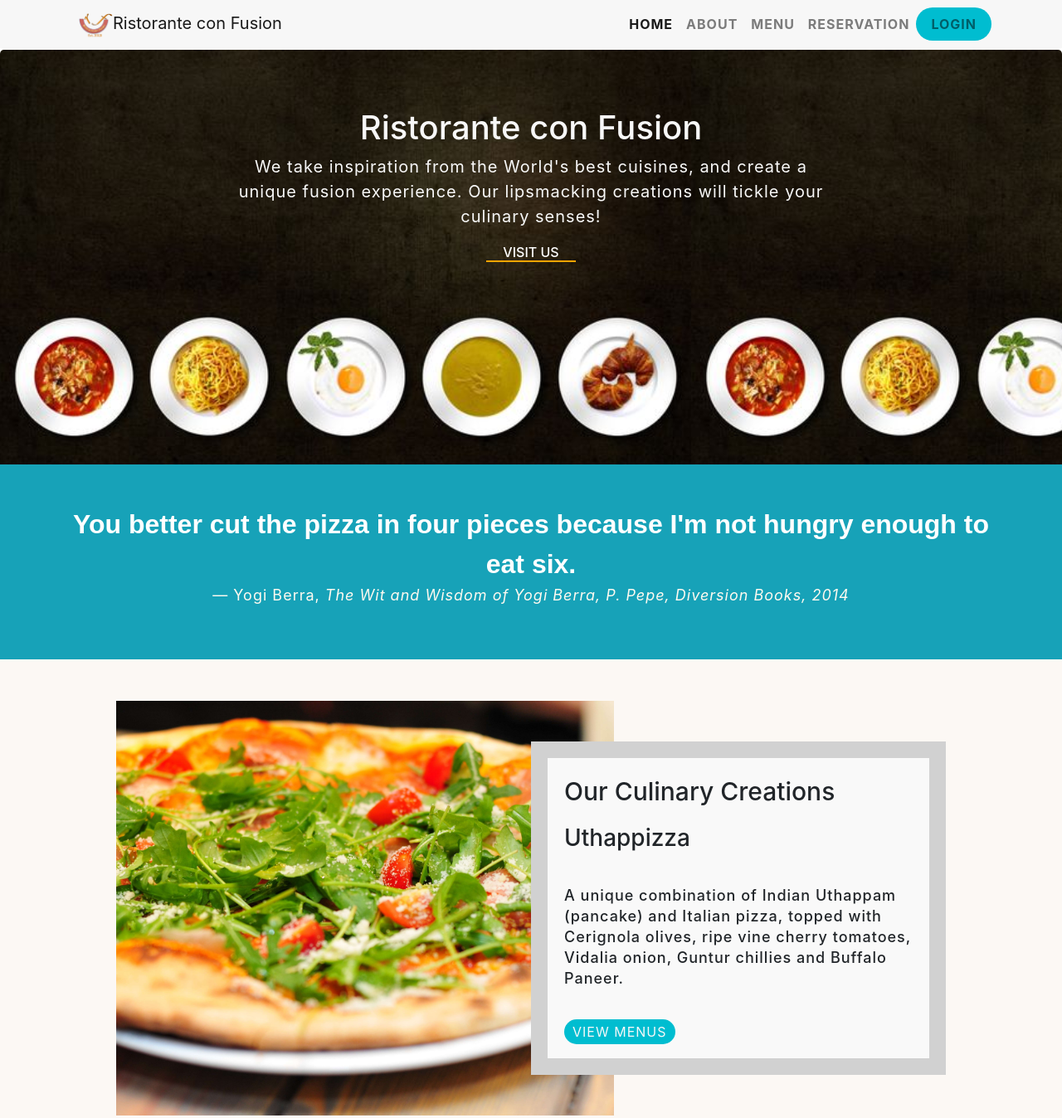
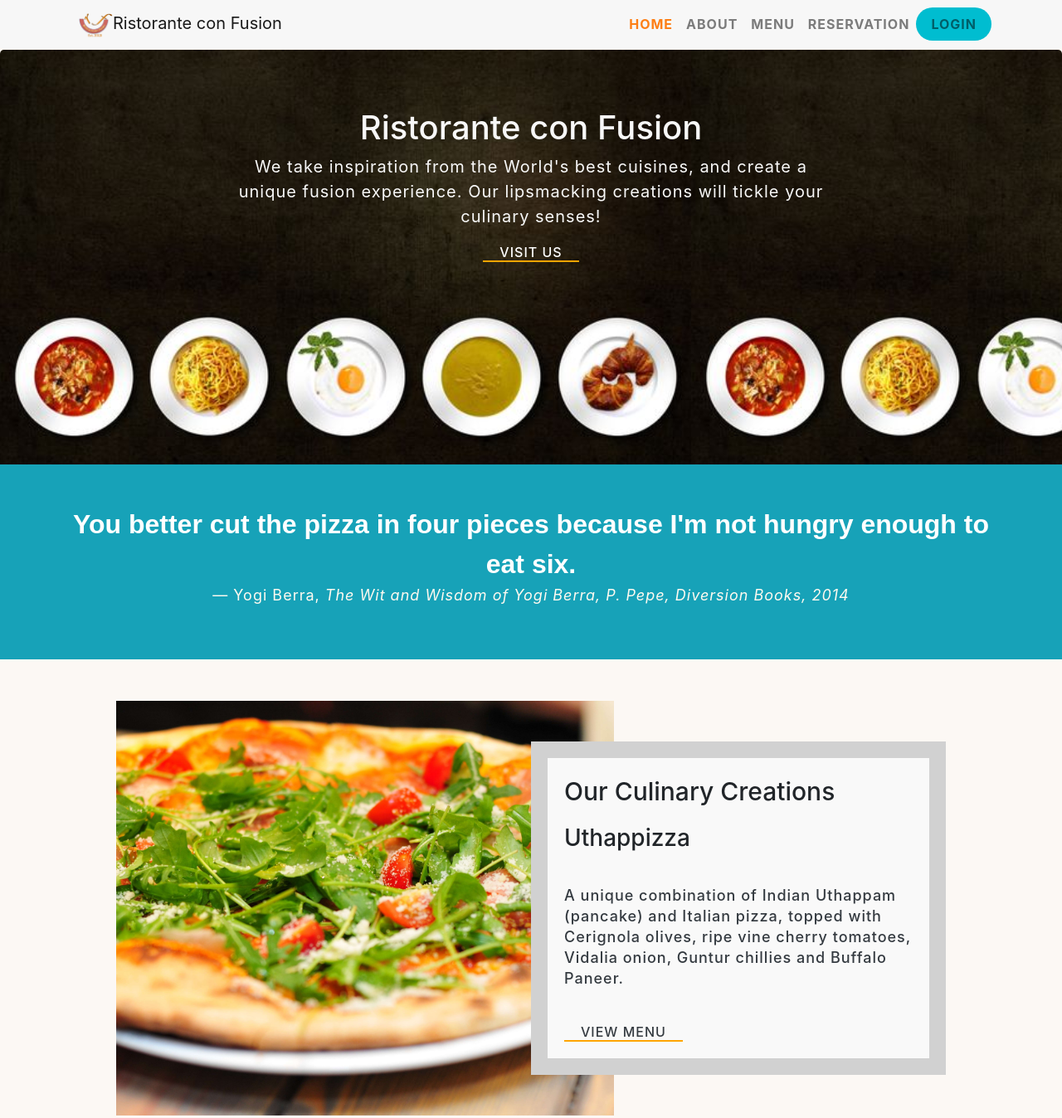
Before and after one commit to vk0808/conFusion, a website: page index.html in a window 1280 px wide. Shown: the top 1348 px of the page at 83% size. Drawn offline with nearby package versions, Linux system fonts and the light colour scheme.

Commit message:
modified nav-link, read-btn link style added body bg-color extended reserve modal width

```diff
--- a/css/styles.css
+++ b/css/styles.css
@@ -20,10 +20,14 @@ a:hover {
 	font-weight: 700;
     letter-spacing: 1px;
 }
+.nav-items.active .nav-link {
+	color: #fd7e14 !important;
+}
 /* Body */
 body{
 	padding-top: 60px;
 	z-index: 0;
+	background-color: #fcf8f4;
 }
 /* Jumbotron */
 .jumbotron{
@@ -40,14 +44,15 @@ body{
 	letter-spacing: 1px;
 	font-size: 20px;
 }
-.visit_link {
+.visit_link, .read-btn {
 	text-decoration: none;
 	border-bottom: 2px solid orange;
 	text-transform: uppercase;
 	font-weight: 500;
 	padding: 0 20px;
+	letter-spacing: 1px;
 }
-.visit_link:hover {
+.visit_link:hover, .read-btn:hover {
 	text-decoration: none;
 	border-bottom: 2px dashed orange;
 }
@@ -97,6 +102,9 @@ body{
 }
 .contact_main li {
 	list-style: none;
+}
+.hour_type strong {
+	border-bottom: 2px solid floralwhite;
 }
 /* Copyright */
 .social-accounts {
@@ -190,18 +198,14 @@ section {
 .cont_text {
 	padding: 20px 0;
 	font-size: 18px;
+	color: #343a40;
     line-height: 25px;
     margin: 20px 0;
     font-weight: 500;
     letter-spacing: 1px;
 }
 .read-btn {
-	text-transform: uppercase;
-	letter-spacing: 1px;
-	background-color: #00BDD0;
-	border-radius: 25px;
-	padding: 5px 10px;
-	color: #f8f8f8;
+	color: #343a40;
 }
 @media only screen and (max-width: 768px) {
 	.culnary {
@@ -264,10 +268,10 @@ section {
 }
 /* Reserve modal */
 .modal-reserve {
-	width: 350px;
+	width: 450px;
 }
-.hour_type strong {
-	border-bottom: 2px solid floralwhite;
+.modal-reserve label {
+	font-weight: 600;
 }
 @media only screen and (max-width: 575px) {
 	.modal-reserve {
--- a/index.html
+++ b/index.html
@@ -213,7 +213,7 @@
                     <h2 class="mt-0 cont_head">Our Culinary Creations</h2>
                     <h3 class="cont_sub-head">Uthappizza</h3>
                     <p class="cont_text">A unique combination of Indian Uthappam (pancake) and Italian pizza, topped with Cerignola olives, ripe vine cherry tomatoes, Vidalia onion, Guntur chillies and Buffalo Paneer.</p>
-                    <a href="./menu.html" class="read-btn">View menus</a>
+                    <a href="./menu.html" class="read-btn">View menu</a>
                 </div>
             </div>
         </div>
```
